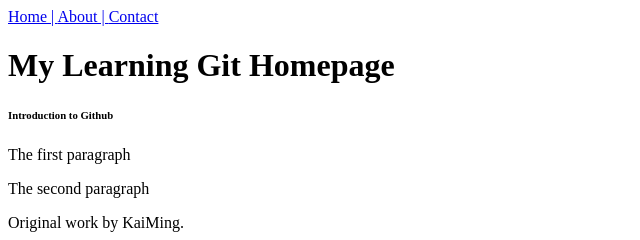
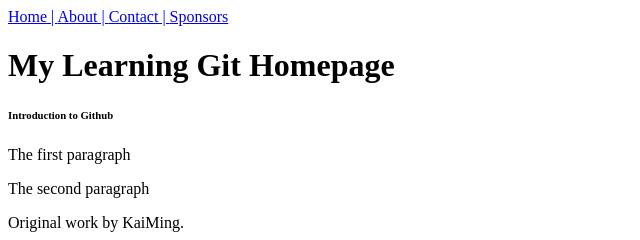
Before and after one commit to Kaixm/LearningGit, a plain HTML site: page Homepage.html in a window 1280 px wide. Shown: the full height of the page, 0-640 px from the left. Drawn offline with Linux system fonts and the light colour scheme.

Commit message:
Added sponsors navigation
Optional idea for sponsors to be able to contribute their donation on the website.

```diff
--- a/Homepage.html
+++ b/Homepage.html
@@ -4,7 +4,8 @@
     <nav>
       <a href = '#'> Home | </a>
       <a href = '#'> About | </a>
-      <a href = '#'> Contact </a>
+      <a href = '#'> Contact | </a>
+      <a href = '#'> Sponsors </a>
     </nav>
     <h1>My Learning Git Homepage</h1>
     <h6>Introduction to Github</h6>
```
